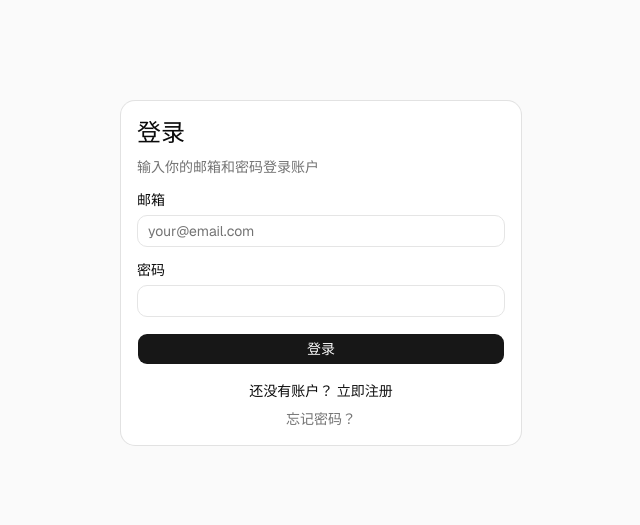
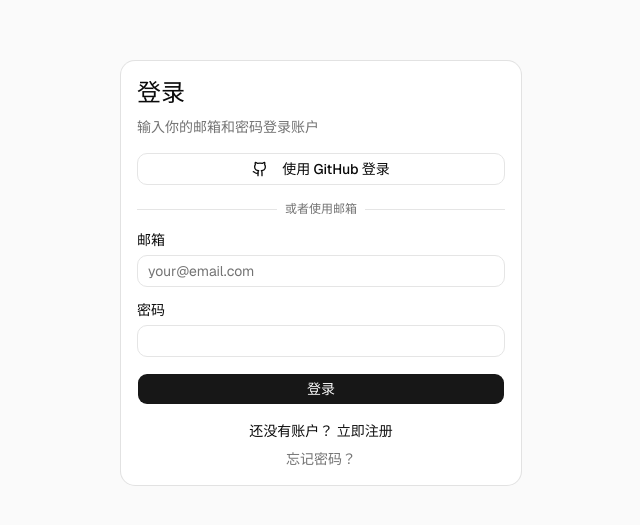
Before and after one commit to tsycheese/shadcn-test, a Next.js app in the folder apps/web/: page /login in a window 1280 px wide. Shown: the part 127-652 px from the top of the page, without its empty margins (319-959 px from the left). Built offline with nearby package versions, Linux system fonts and the light colour scheme; no server answers.

Commit message:
feat(login): 添加 GitHub 登录按钮

```diff
--- a/apps/web/components/auth/login-form.tsx
+++ b/apps/web/components/auth/login-form.tsx
@@ -16,11 +16,14 @@ import {
   FormLabel,
   FormMessage,
 } from "@workspace/ui/components/form"
+import { Github } from "lucide-react"
+import { Separator } from "@workspace/ui/components/separator"
 
 export function LoginForm() {
   const router = useRouter()
   const [isLoading, setIsLoading] = useState(false)
   const [error, setError] = useState("")
+  const [githubLoading, setGithubLoading] = useState(false)
 
   const form = useForm<LoginSchema>({
     resolver: zodResolver(loginSchema),
@@ -55,9 +58,47 @@ export function LoginForm() {
     }
   }
 
+  async function handleGitHubSignIn() {
+    setGithubLoading(true)
+    setError("")
+
+    try {
+      await signIn("github", {
+        redirectTo: "/dashboard",
+      })
+    } catch {
+      setError("GitHub 登录失败，请稍后重试")
+    } finally {
+      setGithubLoading(false)
+    }
+  }
+
   return (
     <Form {...form}>
       <form onSubmit={form.handleSubmit(onSubmit)} className="space-y-4">
+        {/* GitHub 登录按钮 */}
+        <Button
+          type="button"
+          variant="outline"
+          className="w-full"
+          disabled={isLoading || githubLoading}
+          onClick={handleGitHubSignIn}
+        >
+          <Github className="mr-2 h-4 w-4" />
+          {githubLoading ? "登录中..." : "使用 GitHub 登录"}
+        </Button>
+
+        <div className="relative">
+          <div className="absolute inset-0 flex items-center">
+            <Separator className="w-full" />
+          </div>
+          <div className="relative flex justify-center text-xs uppercase">
+            <span className="bg-background px-2 text-muted-foreground">
+              或者使用邮箱
+            </span>
+          </div>
+        </div>
+
         <FormField
           control={form.control}
           name="email"
@@ -68,7 +109,7 @@ export function LoginForm() {
                 <Input
                   type="email"
                   placeholder="your@email.com"
-                  disabled={isLoading}
+                  disabled={isLoading || githubLoading}
                   autoComplete="email"
                   {...field}
                 />
@@ -87,7 +128,7 @@ export function LoginForm() {
               <FormControl>
                 <Input
                   type="password"
-                  disabled={isLoading}
+                  disabled={isLoading || githubLoading}
                   autoComplete="current-password"
                   {...field}
                 />
@@ -104,7 +145,7 @@ export function LoginForm() {
         <Button
           type="submit"
           className="w-full"
-          disabled={isLoading}
+          disabled={isLoading || githubLoading}
         >
           {isLoading ? "登录中..." : "登录"}
         </Button>
```
